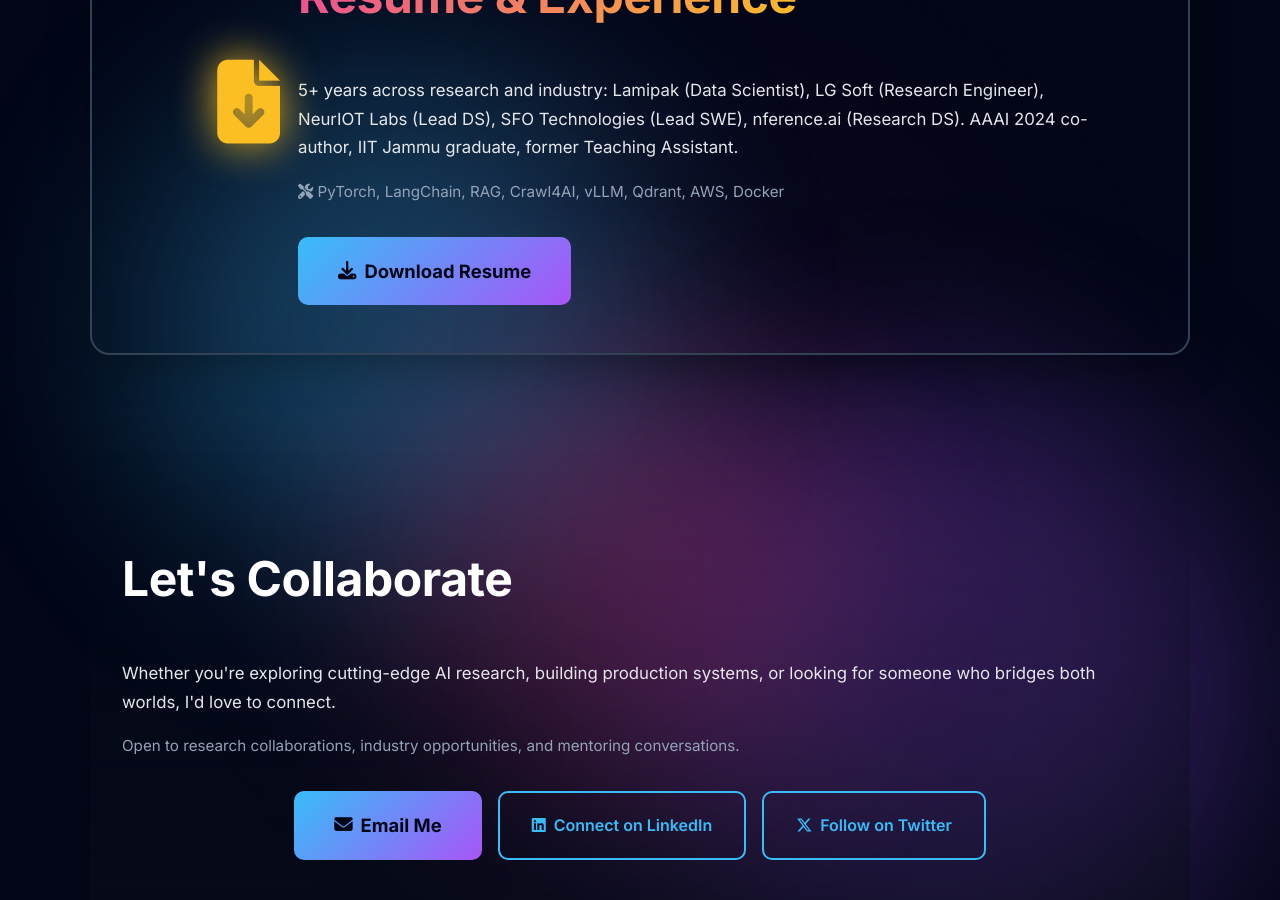
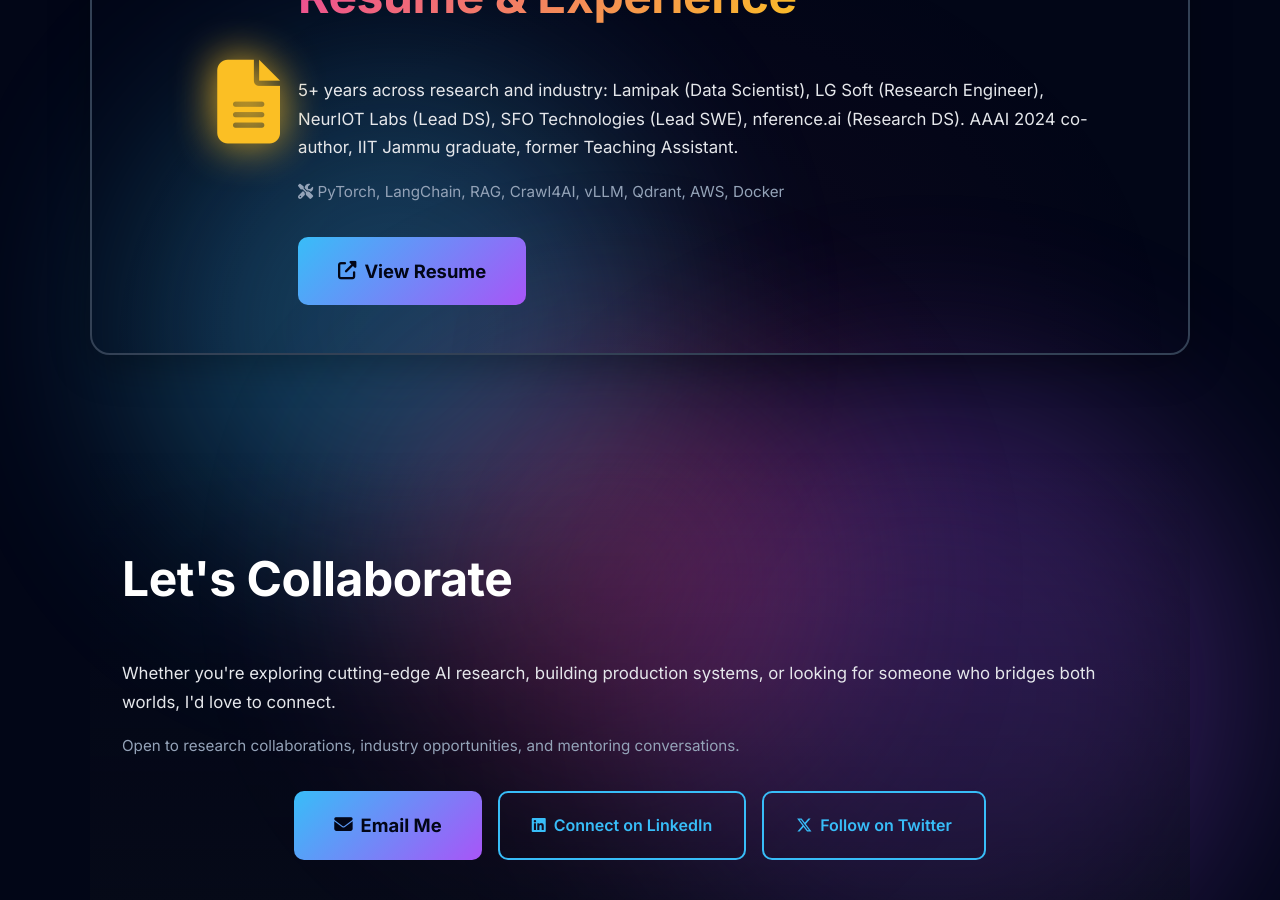
Before and after one commit to mayank1101/mayank1101.github.io, a Jekyll site: the page built from index.html, in a window 1280 px wide and 900 px high, scrolled down 3735 px. Built offline with Jekyll 4.4.1, drawn with Linux system fonts in a browser that asks for light colours.

Commit message:
removed download resume button

```diff
--- a/index.html
+++ b/index.html
@@ -220,7 +220,7 @@
     <div id="resume" class="container section resume-section scroll-animate">
         <div class="resume-card">
             <div class="resume-icon">
-                <i class="fas fa-file-download"></i>
+                <i class="fas fa-file-alt"></i>
             </div>
             <div class="resume-content">
                 <h2>Resume & Experience</h2>
@@ -234,11 +234,8 @@
                 </p>
                 <div class="resume-actions">
                     <a class="cta cta-large" href="https://drive.google.com/file/d/1iDvREagChfrLF5ufqkd3G7hnyhJ6XlOi/view?usp=drive_link" target="_blank">
-                        <i class="fas fa-download"></i> Download Resume
+                        <i class="fas fa-external-link-alt"></i> View Resume
                     </a>
-                    <!-- <a class="cta-secondary" href="https://drive.google.com/file/d/1iDvREagChfrLF5ufqkd3G7hnyhJ6XlOi/view?usp=drive_link" target="_blank">
-                        <i class="fas fa-external-link-alt"></i> View PDF
-                    </a> -->
                 </div>
             </div>
         </div>
```
